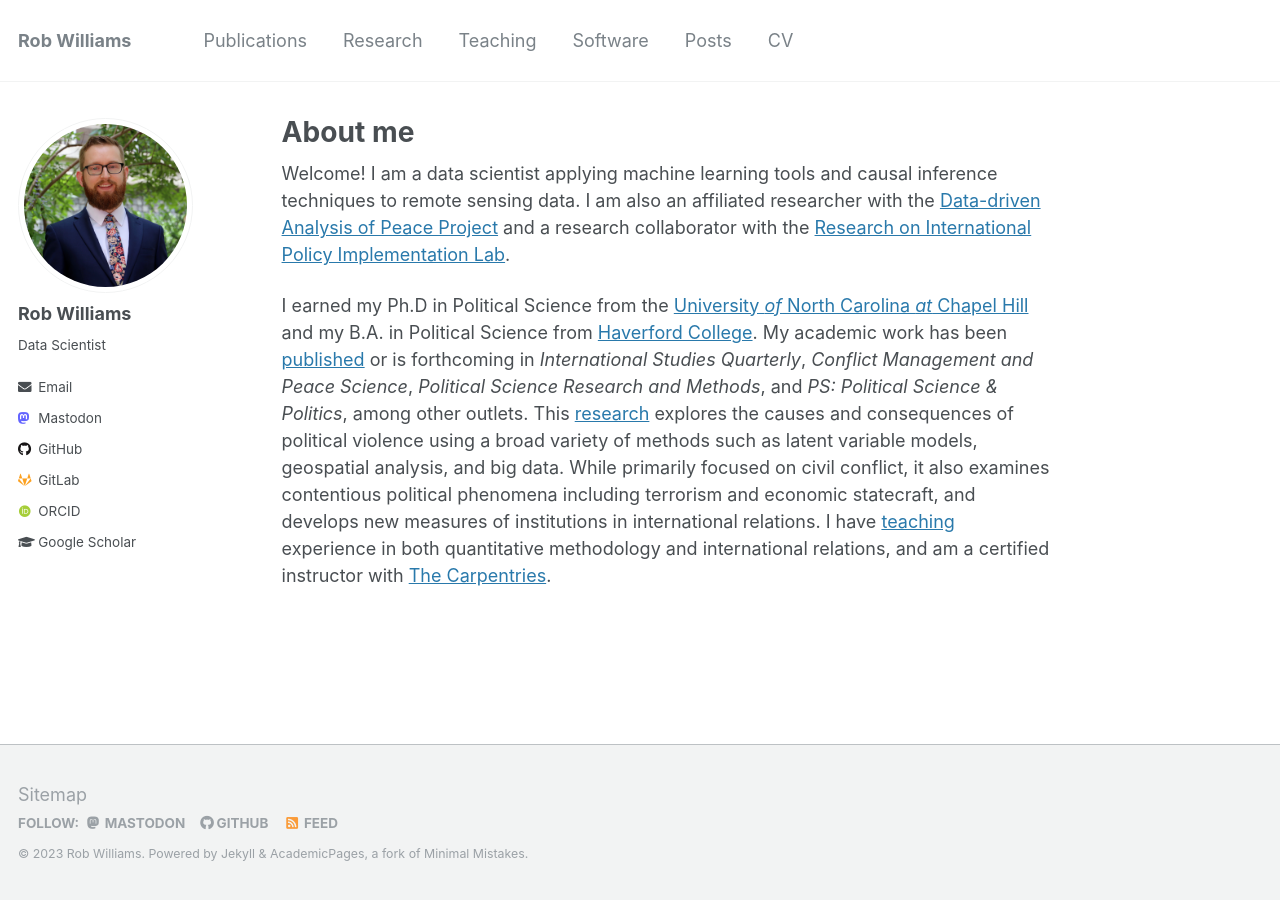
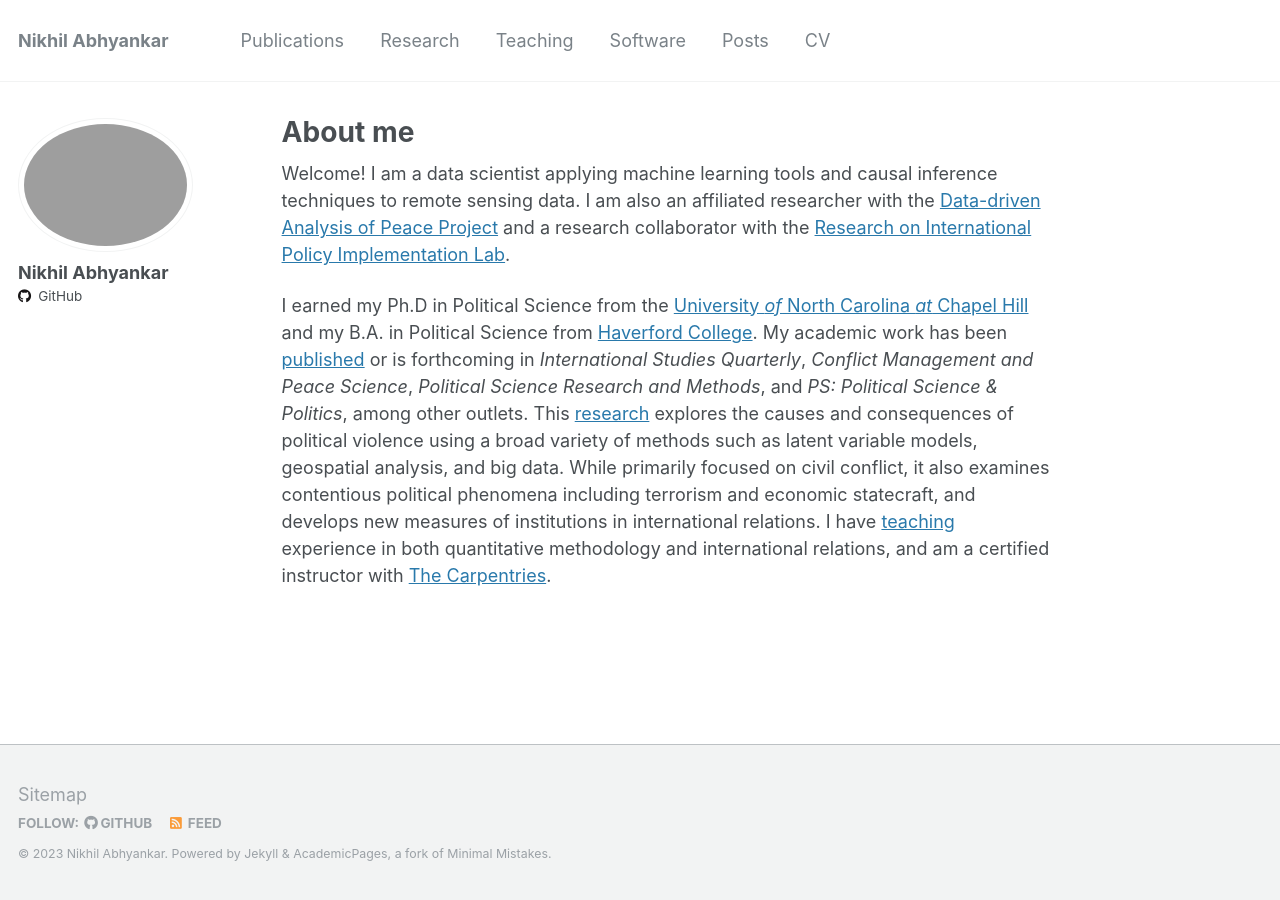
Before and after one commit to nikhilsab/nikhilsab.github.io, a Jekyll site: the page built from _pages/about.md, in a window 1280 px wide. Built offline with Jekyll 4.4.1, drawn with Linux system fonts in a browser that asks for light colours; some web fonts are replaced.

Commit message:
Changes config files

```diff
--- a/_config.yml
+++ b/_config.yml
@@ -7,13 +7,13 @@
 
 # Site Settings
 locale                   : "en-US"
-title                    : "Rob Williams"
+title                    : "Nikhil Abhyankar"
 title_separator          : "-"
-name                     : &name "Rob Williams"
-description              : &description "Postdoc in Political Science"
-url                      : https://jayrobwilliams.com # the base hostname & protocol for your site e.g. "https://mmistakes.github.io"
+name                     : &name "Nikhil Abhyankar"
+description              : &description "Ph.D. at Virginia Tech"
+url                      : # the base hostname & protocol for your site e.g. "https://mmistakes.github.io"
 baseurl                  : "" # the subpath of your site, e.g. "/blog"
-repository               : "jayrobwilliams/jayrobwilliams.github.io"
+repository               : "nikhilsab/nikhilsab.github.io"
 teaser                   : # filename of teaser fallback teaser image placed in /images/, .e.g. "500x300.png"
 breadcrumbs              : false # true, false (default)
 words_per_minute         : 160
@@ -57,14 +57,14 @@ yandex_site_verification :
 
 # Social Sharing
 mastodon:
-  username               : "fosstodon.org/@jayrobw"
+  username               : #"fosstodon.org/@jayrobw"
 twitter:
   username               :
 facebook:
   username               :
   app_id                 :
   publisher              :
-og_image                 : profile.png # Open Graph/Twitter default site image
+og_image                 : #profile.png # Open Graph/Twitter default site image
 # For specifying social profiles
 # - https://developers.google.com/structured-data/customize/social-profiles
 social:
@@ -75,7 +75,7 @@ social:
 
 # Analytics
 analytics:
-  provider               : "goatcounter" # false (default), "google", "google-universal", "custom", "goatcounter"
+  provider               : "google-universal" # false (default), "google", "google-universal", "custom", "goatcounter"
   google:
     tracking_id          :
   goatcounter:
@@ -84,15 +84,15 @@ analytics:
 
 # Site Author
 author:
-  name             : "Rob Williams"
-  avatar           : "profile.png"
-  bio              : "Data Scientist"
+  name             : "Nikhil Abhyankar"
+  avatar           : #"profile.png"
+  bio              : #"Data Scientist"
   location         :
   employer         :
   pubmed           :
-  orcid            : "http://orcid.org/0000-0001-9259-3883"
-  googlescholar    : "https://scholar.google.com/citations?user=fiaPSmgAAAAJ"
-  email            : "rob.williams@wustl.edu"
+  orcid            : #"http://orcid.org/0000-0001-9259-3883"
+  googlescholar    : #"https://scholar.google.com/citations?user=fiaPSmgAAAAJ"
+  email            : #"rob.williams@wustl.edu"
   researchgate     :  # example: "https://www.researchgate.net/profile/yourprofile"
   uri              :
   bitbucket        :
@@ -101,15 +101,15 @@ author:
   flickr           :
   facebook         :
   foursquare       :
-  github           : "jayrobwilliams"
-  gitlab           : "jayrobwilliams"
+  github           : "nikhilsab"
+  gitlab           : #"jayrobwilliams"
   google_plus      :
   keybase          :
   instagram        :
   impactstory      : #"https://profiles.impactstory.org/u/xxxx-xxxx-xxxx-xxxx"
   lastfm           :
   linkedin         :
-  mastodon         : "fosstodon.org/@jayrobw"
+  mastodon         : #"fosstodon.org/@jayrobw"
   pinterest        :
   soundcloud       :
   stackoverflow    : #"https://stackoverflow.com/users/10912314/jayrobwilliams"
```
